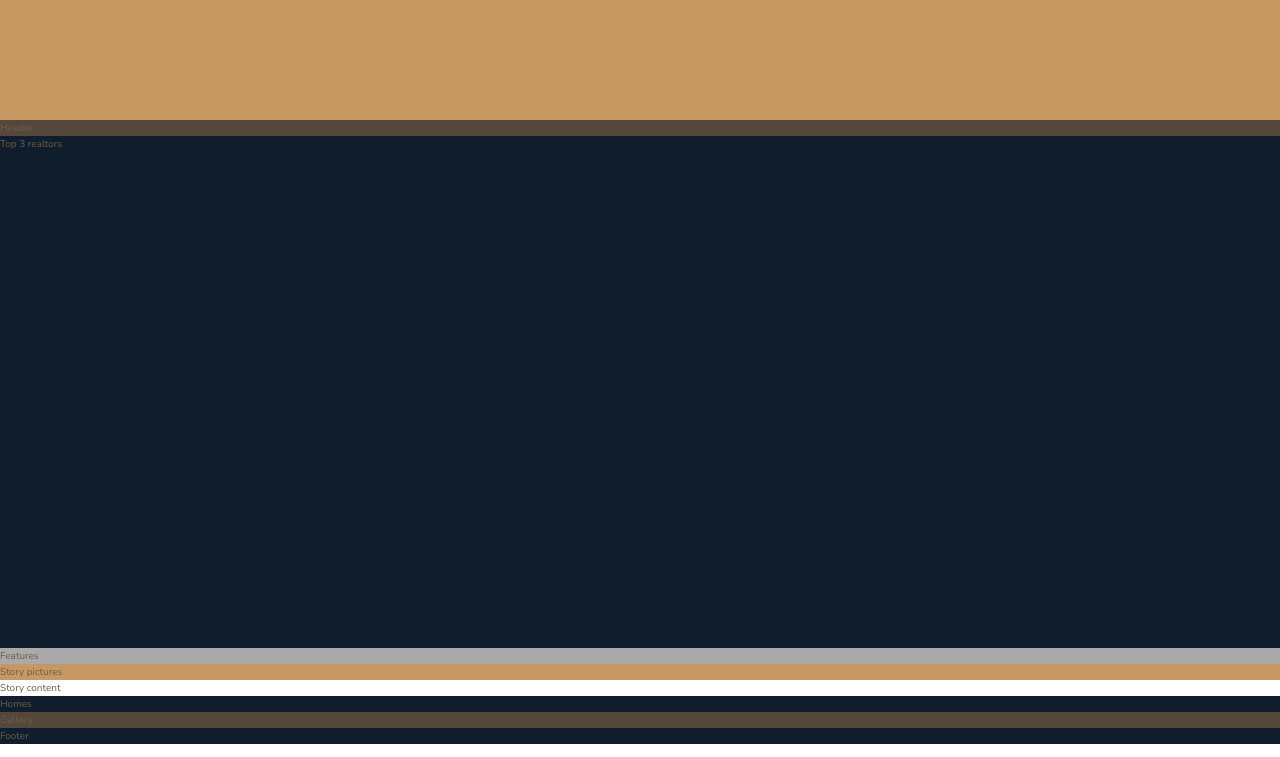
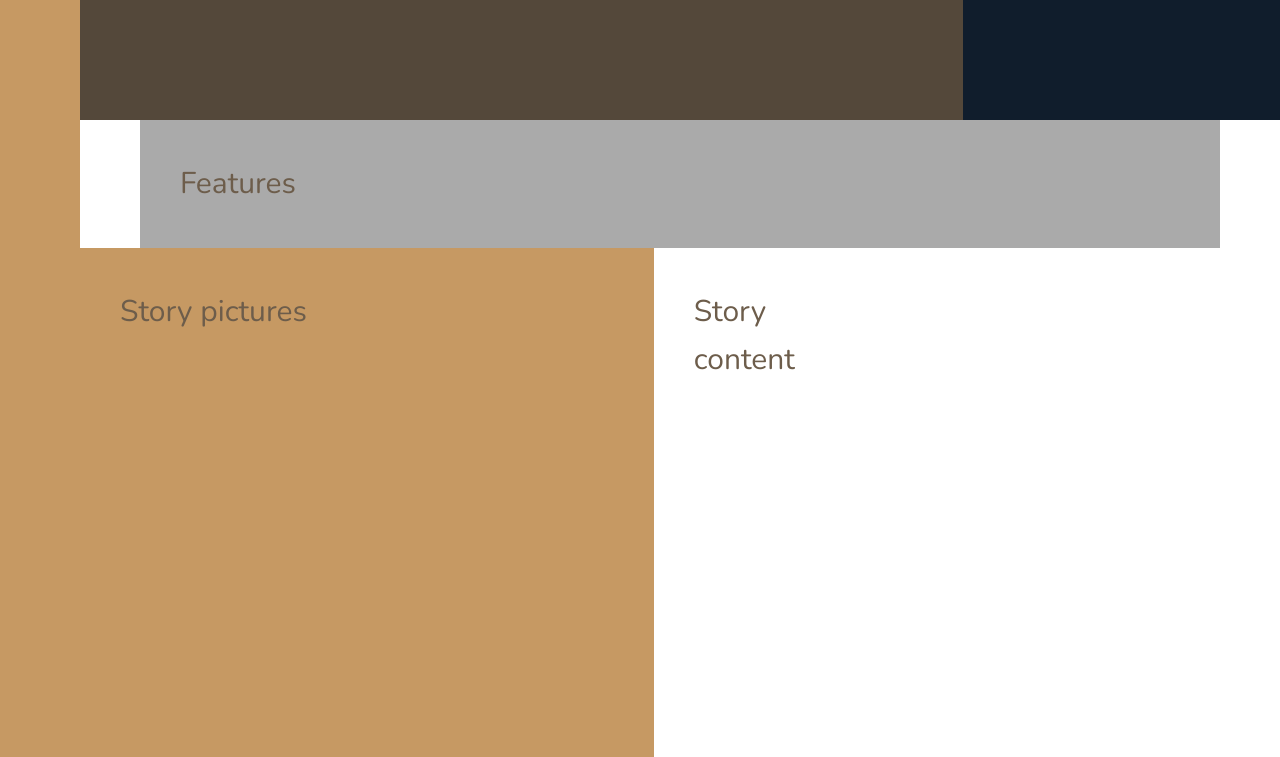
Before and after one commit to josemar7/cssSassNexter, a website: page index.html in a window 1280 px wide. Shown: the part 520-1277 px from the top of the page. Drawn offline with nearby package versions, Linux system fonts and the light colour scheme.

Commit message:
mi commit!

```diff
--- a/sass/_base.scss
+++ b/sass/_base.scss
@@ -37,4 +37,12 @@ body {
 .container {
     display: grid;
     grid-template-rows: 80vh min-content 40vw repeat(3, min-content);
+    grid-template-columns: [sidebar-start] 8rem [sidebar-end full-start] minmax(6rem, 1fr) [center-start]
+                            repeat(8, [col-start] minmax(min-content, 14rem) [col-end]) [center-end] minmax(6rem, 1fr)
+                            [full-end];
+
+    & > * {
+        padding: 40px;
+        font-size: 3rem;
+    }
 }
--- a/sass/_features.scss
+++ b/sass/_features.scss
@@ -1,3 +1,4 @@
 .features {
     background-color: $color-grey-light-2;
+    grid-column: center-start / center-end;
 }
--- a/sass/_footer.scss
+++ b/sass/_footer.scss
@@ -1,3 +1,4 @@
 .footer {
     background-color: $color-secondary;
+    grid-column: full-start / full-end;
 }
--- a/sass/_gallery.scss
+++ b/sass/_gallery.scss
@@ -1,3 +1,4 @@
 .gallery {
     background-color: $color-grey-dark-1;
+    grid-column: full-start / full-end;
 }
--- a/sass/_header.scss
+++ b/sass/_header.scss
@@ -1,3 +1,4 @@
 .header {
     background-color: $color-grey-dark-1;
+    grid-column: full-start / col-end 6;
 }
--- a/sass/_homes.scss
+++ b/sass/_homes.scss
@@ -1,3 +1,4 @@
 .homes {
     background-color: $color-secondary;
+    grid-column: center-start / center-end;
 }
--- a/sass/_realtors.scss
+++ b/sass/_realtors.scss
@@ -1,3 +1,4 @@
 .realtors {
     background-color: $color-secondary;
+    grid-column: col-start 7 / full-end;
 }
--- a/sass/_sidebar.scss
+++ b/sass/_sidebar.scss
@@ -1,3 +1,5 @@
 .sidebar {
     background-color: $color-primary;
+    grid-column: sidebar-start / sidebar-end;
+    grid-row: 1 / -1;
 }
--- a/sass/_story.scss
+++ b/sass/_story.scss
@@ -2,9 +2,11 @@
 
     &__pictures {
         background-color: $color-primary;
+        grid-column: full-start / col-end 4;
     }
 
     &__content {
         background-color: $color-grey-light-1;
+        grid-column: col-start 5 / full-end;
     }
 }
```
Also changed, not shown: css/style.css.
